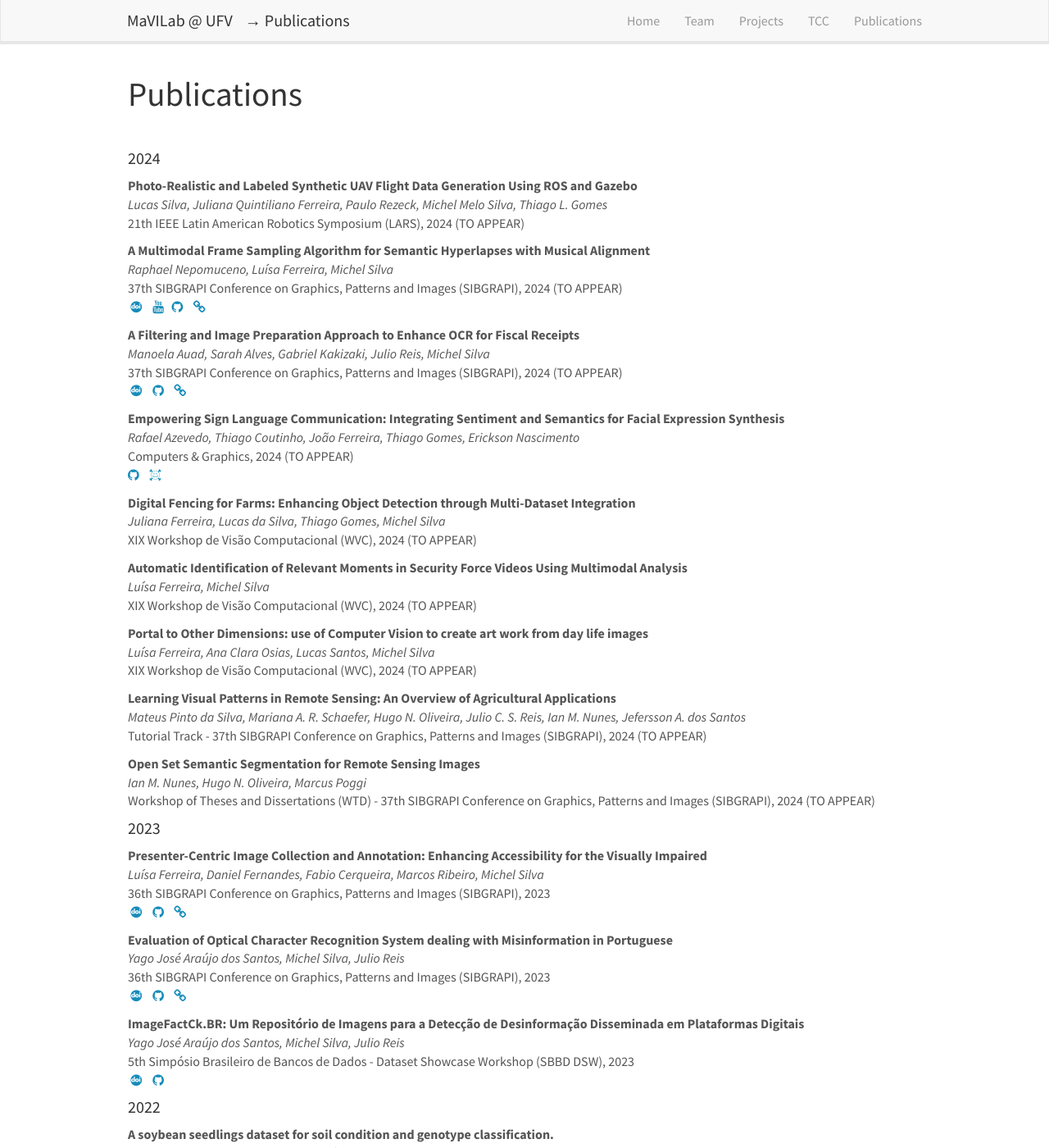
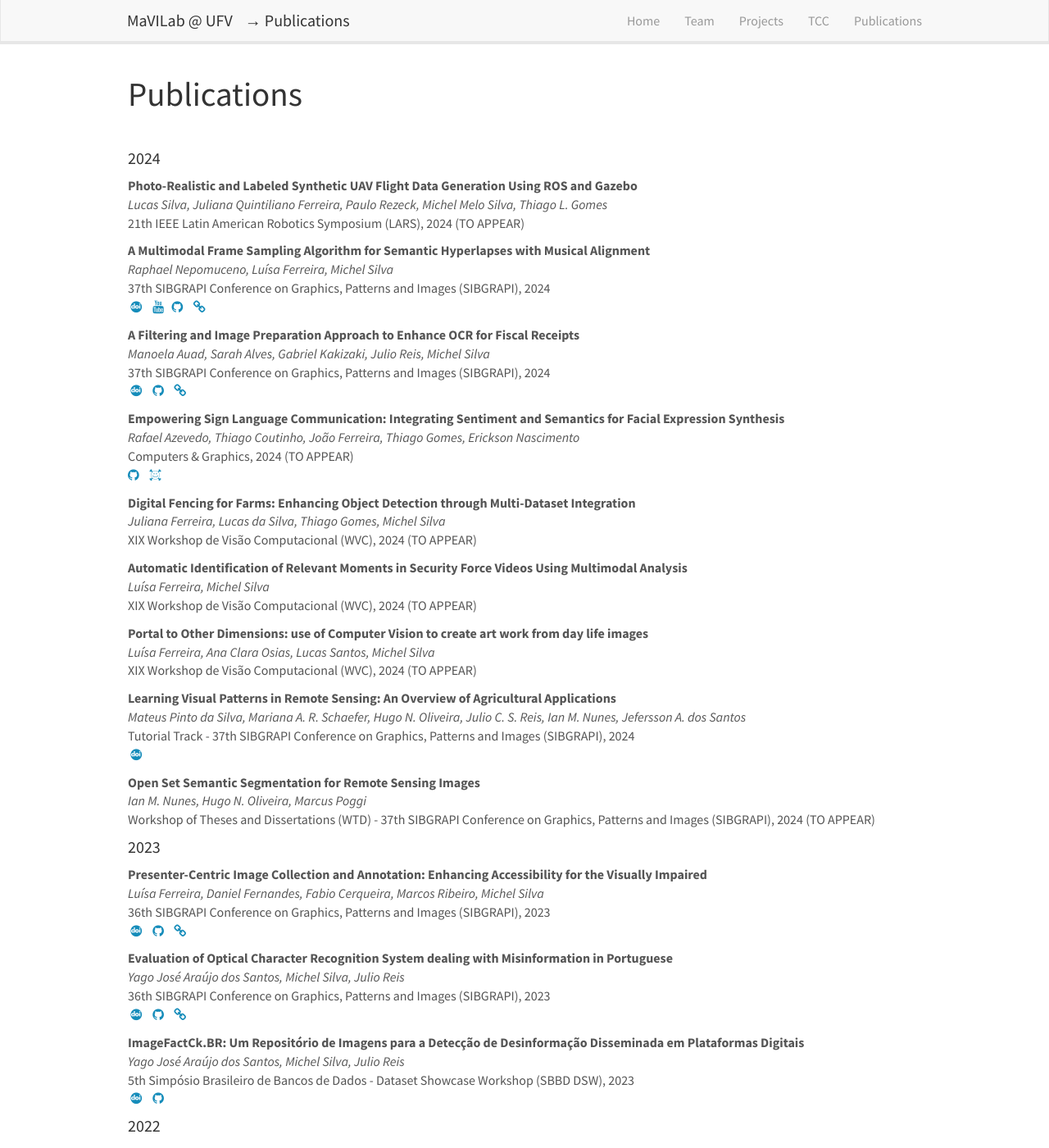
Before and after one commit to MaVILab-UFV/mavilab-ufv.github.io, a Jekyll site: the page built from _pages/publications.md, in a window 1280 px wide and 1400 px high. Shown: the whole window at 82% size. Built offline with Jekyll 4.4.1, drawn with Linux system fonts in a browser that asks for light colours; nearby versions of some CDN libraries; some web fonts are replaced.

Commit message:
Update pub_list.yml

```diff
--- a/_data/pub_list.yml
+++ b/_data/pub_list.yml
@@ -13,7 +13,7 @@ ROS and Gazebo"
 
   - title: "A Multimodal Frame Sampling Algorithm for Semantic Hyperlapses with Musical Alignment"
     authors: Raphael Nepomuceno, Luísa Ferreira, Michel Silva
-    media: 37th SIBGRAPI Conference on Graphics, Patterns and Images (SIBGRAPI), 2024 (TO APPEAR)
+    media: 37th SIBGRAPI Conference on Graphics, Patterns and Images (SIBGRAPI), 2024
     links:
       url: http://sibgrapi.sid.inpe.br/sid.inpe.br/sibgrapi/2024/08.31.03.53
       doi: https://doi.org/10.1109/SIBGRAPI62404.2024.10716336
@@ -23,7 +23,7 @@ ROS and Gazebo"
 
   - title: "A Filtering and Image Preparation Approach to Enhance OCR for Fiscal Receipts"
     authors: Manoela Auad, Sarah Alves, Gabriel Kakizaki, Julio Reis, Michel Silva
-    media: 37th SIBGRAPI Conference on Graphics, Patterns and Images (SIBGRAPI), 2024 (TO APPEAR)
+    media: 37th SIBGRAPI Conference on Graphics, Patterns and Images (SIBGRAPI), 2024
     links:
       url: http://sibgrapi.sid.inpe.br/sid.inpe.br/sibgrapi/2024/09.06.00.12
       doi: https://doi.org/10.1109/SIBGRAPI62404.2024.10716295
@@ -73,10 +73,10 @@ ROS and Gazebo"
 
   - title: "Learning Visual Patterns in Remote Sensing: An Overview of Agricultural Applications"
     authors: Mateus Pinto da Silva, Mariana A. R. Schaefer, Hugo N. Oliveira, Julio C. S. Reis, Ian M. Nunes, Jefersson A. dos Santos
-    media: Tutorial Track - 37th SIBGRAPI Conference on Graphics, Patterns and Images (SIBGRAPI), 2024 (TO APPEAR)
+    media: Tutorial Track - 37th SIBGRAPI Conference on Graphics, Patterns and Images (SIBGRAPI), 2024
     links:
       url:
-      doi:
+      doi: https://doi.org/10.1109/SIBGRAPI62404.2024.10716272
       arxiv:
       youtube:
       github:
```
